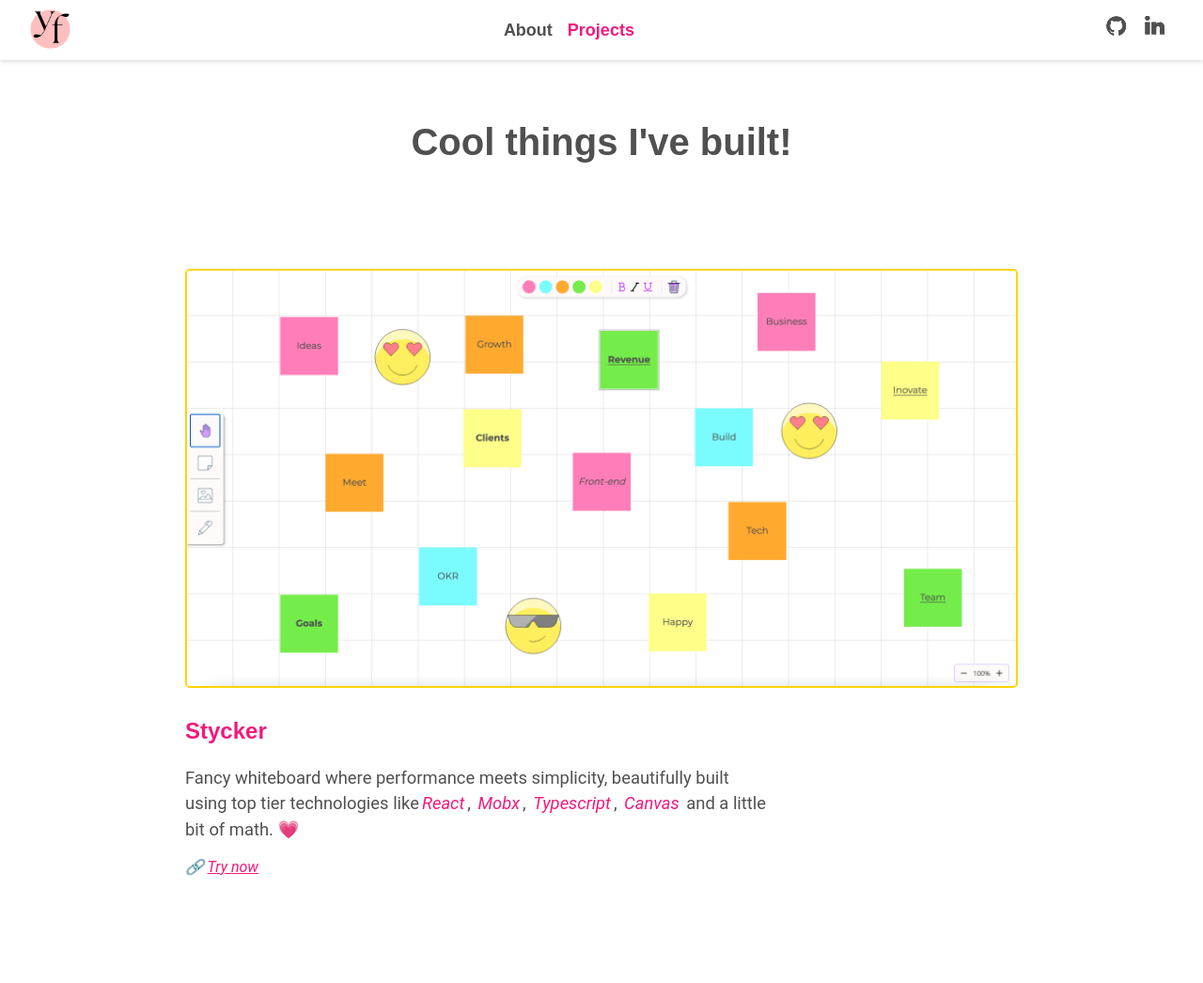
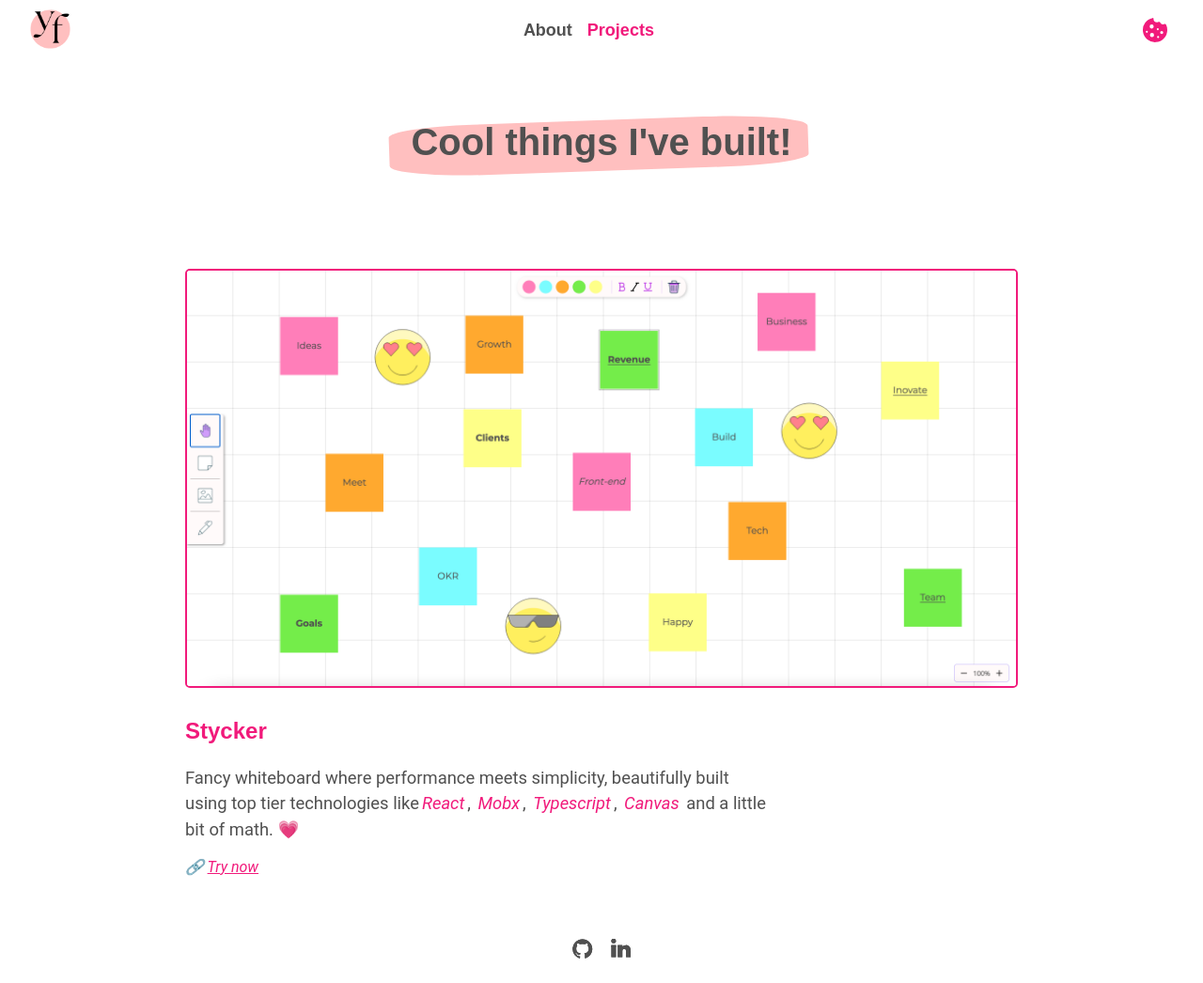
Before and after one commit to ygorlf/ygorfonseca.com, a Gatsby site: page /projects in a window 1280 px wide. Shown: the whole page at 94% size. Before the commit the page ends 982 px from the top, so only its background shows below. Built offline with nearby package versions, Linux system fonts and the light colour scheme; Gatsby itself is replaced by a stand-in of ours.

Commit message:
Theme Menu Behavior

```diff
--- /dev/null
+++ b/src/components/cookie.tsx
@@ -0,0 +1,13 @@
+import * as React from 'react';
+
+interface IconProps {
+  color: string;
+};
+
+const Cookie = (props: IconProps) => (
+  <svg xmlns="http://www.w3.org/2000/svg" viewBox="0 0 24 24" width={26} height={26}>
+    <path d="M22.72 6.53a1 1 0 0 0-1.3-.46 3.5 3.5 0 0 1-4.53-1.62 1 1 0 0 0-.58-.5 1 1 0 0 0-.77.06 3.43 3.43 0 0 1-1.54.37 3.5 3.5 0 0 1-3.5-3.5.75.75 0 0 0-.91-.74A12 12 0 1 0 24 11.88a11.75 11.75 0 0 0-1.28-5.35Zm-18.8 8.18a1 1 0 0 1 0-2 1 1 0 1 1 0 2Zm4.75-8.16a2 2 0 1 1-2 2 2 2 0 0 1 2-2ZM9 18.88a2 2 0 1 1 2-2 2 2 0 0 1-2 2Zm4.67-7.75a1 1 0 1 1 1 1 1 1 0 0 1-1-1ZM15 19.88a1 1 0 1 1 1-1 1 1 0 0 1-1 1Zm3.5-4a1.5 1.5 0 1 1 1.5-1.5 1.5 1.5 0 0 1-1.5 1.5Z" fill={props.color} />
+  </svg>
+);
+
+export default Cookie;
--- /dev/null
+++ b/src/components/cupcake.tsx
@@ -0,0 +1,14 @@
+import * as React from 'react';
+
+interface IconProps {
+  color: string;
+};
+
+const Kindle = (props: IconProps) => (
+  <svg xmlns="http://www.w3.org/2000/svg" viewBox="0 0 24 24" width={26} height={26}>
+    <path d="M8.45 18.52a.24.24 0 0 0-.23 0A5.31 5.31 0 0 1 6 19a5.67 5.67 0 0 1-.94-.08.27.27 0 0 0-.23.08.24.24 0 0 0-.06.23l1 3.67A1.52 1.52 0 0 0 7.25 24h1.38a.5.5 0 0 0 .5-.56l-.56-4.73a.25.25 0 0 0-.12-.19ZM13.57 18.79A5.15 5.15 0 0 1 12 19a5 5 0 0 1-1.55-.24.3.3 0 0 0-.24.05.27.27 0 0 0-.08.22l.52 4.5a.51.51 0 0 0 .5.44h1.72a.51.51 0 0 0 .5-.44l.53-4.5a.28.28 0 0 0-.09-.23.26.26 0 0 0-.24-.01ZM19 18.93a6 6 0 0 1-1 .07 5.21 5.21 0 0 1-2.21-.49.24.24 0 0 0-.23 0 .22.22 0 0 0-.12.19l-.56 4.72a.5.5 0 0 0 .5.56h1.38a1.52 1.52 0 0 0 1.44-1.09l1.05-3.67a.24.24 0 0 0-.05-.22.23.23 0 0 0-.2-.07ZM16.91 8.48l-.43-.16a.48.48 0 0 0-.6.21 4.5 4.5 0 0 1-7.76 0 .48.48 0 0 0-.6-.21l-.43.16c-2.65 1.11-4.6 3.11-4.6 5.52A3.34 3.34 0 0 0 6 17.51a3.73 3.73 0 0 0 2.82-1.28.27.27 0 0 1 .38 0 3.69 3.69 0 0 0 5.62 0 .27.27 0 0 1 .38 0 3.73 3.73 0 0 0 2.8 1.28A3.34 3.34 0 0 0 21.51 14c0-2.41-1.95-4.41-4.6-5.52Z" fill={props.color} />
+    <path d="M12 9.25a3 3 0 0 0 1-5.81.31.31 0 0 1-.18-.38A2.26 2.26 0 0 1 15 1.5a.76.76 0 0 0 .75-.75A.76.76 0 0 0 15 0a3.75 3.75 0 0 0-3.68 3.05.51.51 0 0 1-.33.37 3 3 0 0 0 1 5.83Z" fill={props.color} />
+  </svg>
+);
+
+export default Kindle;
--- a/src/components/header.tsx
+++ b/src/components/header.tsx
@@ -1,4 +1,4 @@
-import React from 'react';
+import React, { useEffect, useState } from 'react';
 import { Link, type PageProps } from 'gatsby';
 import styled from 'styled-components';
 
@@ -6,8 +6,19 @@
 
 import logo from '../images/logo.png';
 
-import Github from '../components/github';
-import Linkedin from '../components/linkedin';
+import Cookie from '../components/cookie';
+import Cupcake from '../components/cupcake';
+import Vampire from '../components/vampire';
+
+interface ThemeButtonProps {
+  color: string;
+}
+
+interface Theme {
+  id: number;
+  name: string;
+  color: string;
+}
 
 const Content = styled.header`
   position: sticky;
@@ -16,7 +27,7 @@
   height: 4rem;
   padding: 0 2rem;
   background-color: var(--color-background);
-  box-shadow: 0 2px 4px #00000022;
+  box-shadow: 0 2px 4px var(--color-shadow);
   z-index: 1;
 
   @media (max-width: 1023px) {
@@ -53,19 +64,128 @@
   }
 `;
 
-const SocialLinks = styled.ul`
+const ThemesContainer = styled.div`
+  position: relative;
+`;
+
+const ThemesButton = styled.button`
   display: flex;
   align-items: center;
-  padding: 0;
-  list-style: none;
+  background-color: transparent;
+  border: none;
+  font: 400 1.125rem 'Nunito', sans-serif;
+  color: var(--color-text);
+  cursor: pointer;
 `;
 
-const SocialLink = styled.a`
-  display: inline-block;
-  margin: 0 0.5rem;
+const ThemesList = styled.ul`
+  position: absolute;
+  top: 3.5rem;
+  left: 0;
+  margin: 0;
+  padding: 0 1rem;
+  list-style: none;
+  box-shadow: 0 0px 4px var(--color-shadow);
+  transform: translateX(-80%);
 `;
 
-const Header: React.FC<PageProps> = () => (
+const ThemeItem = styled.li`
+  display: flex;
+  margin: 0.75rem 0;
+`;
+
+const ThemeButton = styled.button<ThemeButtonProps>`
+  display: flex;
+  align-items: center;
+  background-color: transparent;
+  border: none;
+  font: 400 1rem 'Nunito', sans-serif;
+  color: var(--color-text);
+  text-transform: capitalize;
+  cursor: pointer;
+
+  >span {
+    display: block;
+    width: 1.75rem;
+    height: 1.75rem;
+    margin-right: .5rem;
+    border: none;
+    outline: none;
+    cursor: pointer;
+    border-radius: 50%;
+    background: ${props => props.color};
+  }
+`;
+
+const THEMES = [
+  {
+    id: 1,
+    name: 'default',
+    color: '#F11A7B'
+  },
+  {
+    id: 2,
+    name: 'blueish',
+    color: '#4682A9'
+  },
+  // {
+  //   id: 3,
+  //   name: 'candy',
+  //   color: '#AB72C0'
+  // },
+  {
+    id: 4,
+    name: 'dark',
+    color: '#202040'
+  }
+]
+
+const Header: React.FC<PageProps> = () => {
+  const [isTheme, setTheme] = useState(false);
+  const [selectedTheme, setSelectedTheme] = useState(THEMES[0]);
+
+  const handleThemeChange = (theme: Theme) => {
+    document.body.className = '';
+    document.body.classList.add(theme.name);
+
+    setSelectedTheme(theme);
+    setTheme(false);
+  };
+
+  const handleTheme = () => {
+    setTheme(!isTheme);
+  }
+
+  const renderIcon = (name: string) => {
+    switch (name) {
+      case 'default':
+        return (
+          <Cookie
+            color={selectedTheme.name === name ? 'var(--color-highlight)' : 'var(--color-text)'}
+          />
+        )
+      case 'blueish':
+        return (
+          <Cupcake
+            color={selectedTheme.name === name ? 'var(--color-highlight)' : 'var(--color-text)'}
+          />
+        )
+      case 'dark':
+        return (
+          <Vampire
+            color={selectedTheme.name === name ? 'var(--color-highlight)' : 'var(--color-text)'}
+          />
+        )
+      default:
+        return (
+          <Cookie
+            color={selectedTheme.name === name ? 'var(--color-highlight)' : 'var(--color-text)'}
+          />
+        )
+    }
+  }
+
+  return (
     <Content>
       <HeaderWapper>
         <Link
@@ -88,22 +208,28 @@
             Projects
           </MenuLink>
         </Nav>
-      <SocialLinks>
-        <SocialLink
-          href='https://github.com/ygorlf/'
-          target='_blank'
+        <ThemesContainer>
+          <ThemesButton onClick={handleTheme}>
+            {renderIcon(selectedTheme.name)}
+          </ThemesButton>
+          {isTheme && (
+            <ThemesList>
+              {THEMES.map((theme: Theme) => (
+                <ThemeItem>
+                  {renderIcon(theme.name)}
+                  <ThemeButton
+                    color={theme.color}
+                    onClick={() => handleThemeChange(theme)}
                   >
-          <Github/>
-        </SocialLink>
-        <SocialLink
-          href='https://www.linkedin.com/in/ygorlf/'
-          target='_blank'
-        >
-          <Linkedin />
-        </SocialLink>
-      </SocialLinks>
+                    {theme.name}
+                  </ThemeButton>
+                </ThemeItem>
+              ))}
+            </ThemesList>)}
+        </ThemesContainer>
       </HeaderWapper>
     </Content>
-);
+  )
+};
 
 export default Header;
--- a/src/components/layout.tsx
+++ b/src/components/layout.tsx
@@ -7,6 +7,7 @@
 
 // Reset
 import '../pages/global.css';
+import Footer from './footer';
 
 // Styles
 const Container = styled.div`
@@ -14,6 +15,7 @@
   width: 100%;
   height: 100%;
   background: var(--color-background);
+  overflow: hidden;
 `;
 
 const Layout = ({
@@ -23,6 +25,7 @@
     <Container>
       <Header />
       <main>{children}</main>
+      <Footer />
     </Container>
   )
 };
--- /dev/null
+++ b/src/components/vampire.tsx
@@ -0,0 +1,14 @@
+import * as React from 'react';
+
+interface IconProps {
+  color: string;
+};
+
+const Vampire = (props: IconProps) => (
+  <svg xmlns="http://www.w3.org/2000/svg" viewBox="0 0 24 24" width={26} height={26}>
+    <path d="M13 7.75a1 1 0 1 0 2 0 1 1 0 1 0-2 0M9 7.75a1 1 0 1 0 2 0 1 1 0 1 0-2 0" fill={props.color} />
+    <path d="M23 18.82A12.88 12.88 0 0 0 19.64 17a.5.5 0 0 1-.3-.3.53.53 0 0 1 0-.43c1.13-1.87 2.9-5 3.76-6.5a1.5 1.5 0 0 0-.1-1.65 7.38 7.38 0 0 0-4.27-2.55V3.51A2.76 2.76 0 0 0 17 1 13.66 13.66 0 0 0 7 1a2.76 2.76 0 0 0-1.75 2.51v2.06A7.38 7.38 0 0 0 1 8.12a1.5 1.5 0 0 0-.14 1.65c.86 1.51 2.63 4.63 3.76 6.5a.52.52 0 0 1 0 .42.49.49 0 0 1-.3.31A13 13 0 0 0 1 18.81a2.49 2.49 0 0 0-1 2v2.69a.5.5 0 0 0 .5.5h23a.5.5 0 0 0 .5-.5v-2.71a2.48 2.48 0 0 0-1-1.97ZM15.12 18l-2.72 3.49a.5.5 0 0 1-.8 0L8.88 18a.5.5 0 0 1-.06-.5.48.48 0 0 1 .4-.3 25.84 25.84 0 0 1 5.56 0 .48.48 0 0 1 .4.3.5.5 0 0 1-.06.5Zm2.13-9.5a5.25 5.25 0 0 1-10.5 0V5.4a.5.5 0 0 1 .48-.5 7.77 7.77 0 0 1 3.91.66 1.8 1.8 0 0 0 1.73 0 7.82 7.82 0 0 1 3.9-.65.5.5 0 0 1 .48.5Z" fill={props.color} />
+  </svg>
+);
+
+export default Vampire;
--- a/src/pages/global.css
+++ b/src/pages/global.css
@@ -8,22 +8,53 @@
   scroll-behavior: smooth;
 }
 
+body {
+  --color-text: #505050;
+  --color-background: #fff;
+  --color-highlight: #F11A7B;
+  --color-marker: #FFBFBF;
+}
+
 html,
 body {
   margin: 0;
   padding: 0;
 }
 
-:root {
+body.default {
   --color-text: #505050;
   --color-background: #fff;
   --color-highlight: #F11A7B;
-  --color-marker-home: #FFBFBF;
-  --color-marker-projects: #ffd500;
+  --color-marker: #FFBFBF;
+  --color-shadow: #00000022;
+}
+
+body.blueish {
+  --color-text: #505050;
+  --color-background: #F6F4EB;
+  --color-highlight: #4682A9;
+  --color-marker: #91C8E4;
+  --color-shadow: #00000022;
+}
+
+body.candy {
+  --color-text: #505050;
+  --color-background: #F4F2DE;
+  --color-highlight: #AB72C0;
+  --color-marker: #CBA1D2;
+  --color-shadow: #00000022;
+}
+
+body.dark {
+  --color-text: #EAE7AF;
+  --color-background: #202040;
+  --color-highlight: #A72693;
+  --color-marker: #A72693;
+  --color-shadow: #ffffff22;
 }
 
 a {
-  color: #F11A7B;
+  color: var(--color-highlight);
   cursor: pointer;
   text-decoration: none;
   transition: all .2s ease-in;
--- a/src/pages/projects.tsx
+++ b/src/pages/projects.tsx
@@ -41,6 +41,7 @@
   margin-bottom: 0;
   color: var(--color-text);
   font: 700 2.5rem 'Nunito', sans-serif;
+  z-index: 0;
 
   @media (max-width: 1023px) {
     font-size: 2rem;
@@ -59,7 +60,7 @@
   height: 120%;
   margin-left: -3px;
   margin-right: -3px;
-  background: var(--color-marker-projects);
+  background: var(--color-marker);
   transform: rotate(-2deg);
   border-radius: 20% 25% 20% 24%;
   animation: ${TitleAnimation} 0.6s 1 alternate ease-in;
@@ -154,7 +155,7 @@
             style={{
               display: 'inline-block',
               width: '100%',
-              border: '2px solid #ffd500',
+              border: '2px solid var(--color-highlight)',
               borderRadius: '5px'
             }}
           />
```
Also changed, not shown: src/pages/index.tsx (+5 -4 lines). Lines whose indentation alone changed are shown as unchanged.
